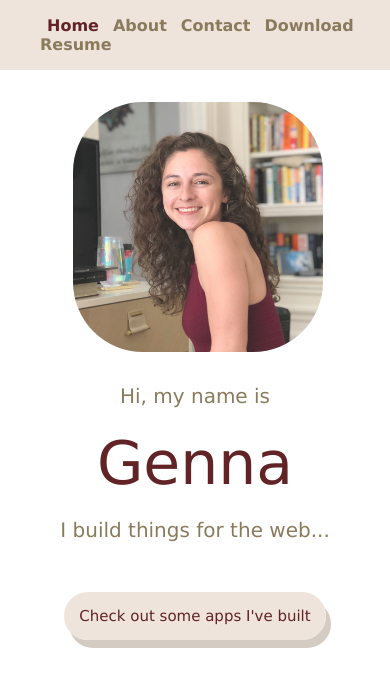
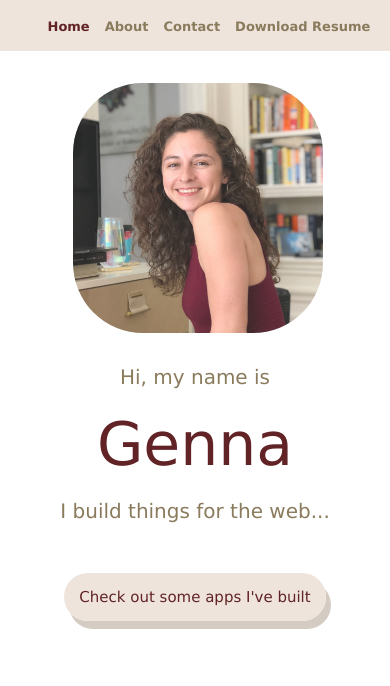
Before and after one commit to gmergola/personal-website, a React (Create React App) app: page / in a window 390 px wide. Shown: the top 686 px of the page. Built offline with nearby package versions, Linux system fonts and the light colour scheme.

Commit message:
fixing navbar

```diff
--- a/src/NavBar.css
+++ b/src/NavBar.css
@@ -24,7 +24,10 @@
 
 @media only screen and (max-width: 1000px) {
   .NavBar-link {
-    margin: 7px;
+    margin: 7.5px;
+  }
+  .NavBar-list {
+    font-size: 13px;
   }
 
 }
```
